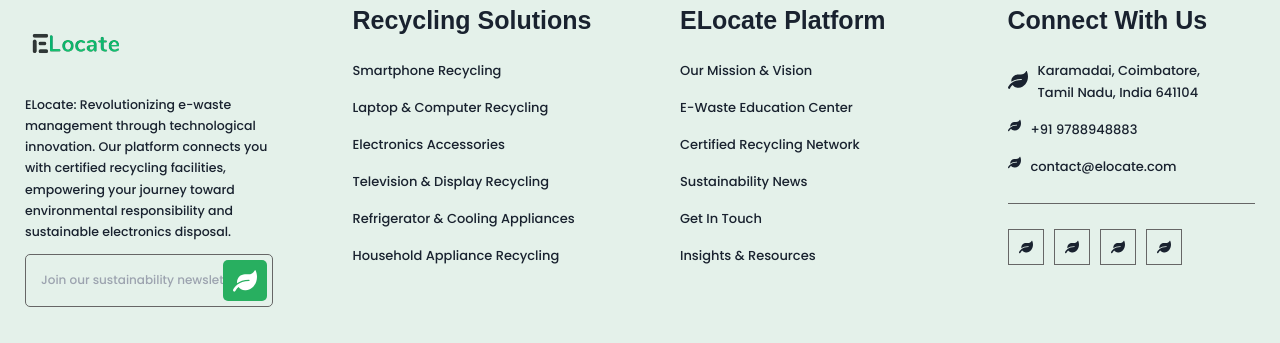
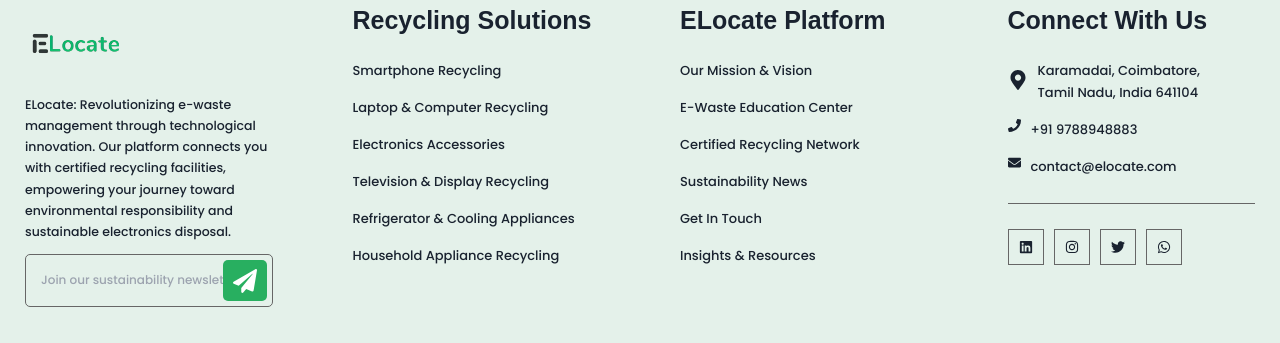
Before and after one commit to sumalesh-14/Elocate-frontend, a Next.js app: page /citizen/contactus in a window 1280 px wide. Shown: the part 1029-1372 px from the top of the page. Built offline with nearby package versions, Linux system fonts and the light colour scheme; no server answers.

Commit message:
chore(dependencies): update package-lock.json and refactor icon components

```diff
--- a/src/app/citizen/Footer/Footer.tsx
+++ b/src/app/citizen/Footer/Footer.tsx
@@ -1,14 +1,6 @@
 "use client";
 import React, { useState } from "react";
 import ClientIonIcon from "../../utils/ClientIonIcon";
-import { paperPlane } from "ionicons/icons";
-import { location } from "ionicons/icons";
-import { call } from "ionicons/icons";
-import { mail } from "ionicons/icons";
-import { logoLinkedin } from "ionicons/icons";
-import { logoTwitter } from "ionicons/icons";
-import { logoInstagram } from "ionicons/icons";
-import { logoWhatsapp } from "ionicons/icons";
 import logo from "../../../assets/ELocate-s.png";
 import Link from "next/link";
 import Image from "next/image";
@@ -99,7 +91,7 @@
                 className="form-btn"
                 aria-label="Subscribe to our newsletter"
               >
-                <ClientIonIcon icon={paperPlane} aria-hidden="true"></ClientIonIcon>
+                <ClientIonIcon icon="paperPlane" aria-hidden="true"></ClientIonIcon>
               </button>
             </form>
           </div>
@@ -187,13 +179,13 @@
               <p className="footer-list-title">Connect With Us</p>
             </li>
             <li className="footer-item">
-              <ClientIonIcon icon={location} aria-hidden="true" className="w-8 h-8 mt-4"></ClientIonIcon>
+              <ClientIonIcon icon="location" aria-hidden="true" className="w-8 h-8 mt-4"></ClientIonIcon>
               <address className="contact-link address">
                 Karamadai, Coimbatore,<br />Tamil Nadu, India 641104
               </address>
             </li>
             <li className="footer-item">
-              <ClientIonIcon icon={call} aria-hidden="true"></ClientIonIcon>
+              <ClientIonIcon icon="call" aria-hidden="true"></ClientIonIcon>
               <Link
                 target="_blank"
                 rel="noopener noreferrer"
@@ -204,7 +196,7 @@
               </Link>
             </li>
             <li className="footer-item">
-              <ClientIonIcon icon={mail} aria-hidden="true"></ClientIonIcon>
+              <ClientIonIcon icon="mail" aria-hidden="true"></ClientIonIcon>
               <Link
                 target="_blank"
                 rel="noopener noreferrer"
@@ -224,7 +216,7 @@
                     aria-label="Connect with ELocate on LinkedIn"
                     className="social-link"
                   >
-                    <ClientIonIcon icon={logoLinkedin}></ClientIonIcon>
+                    <ClientIonIcon icon="logoLinkedin"></ClientIonIcon>
                   </Link>
                 </li>
                 <li>
@@ -235,7 +227,7 @@
                     aria-label="Follow ELocate on Instagram"
                     className="social-link"
                   >
-                    <ClientIonIcon icon={logoInstagram}></ClientIonIcon>
+                    <ClientIonIcon icon="logoInstagram"></ClientIonIcon>
                   </Link>
                 </li>
                 <li>
@@ -246,7 +238,7 @@
                     aria-label="Follow ELocate on Twitter"
                     className="social-link"
                   >
-                    <ClientIonIcon icon={logoTwitter}></ClientIonIcon>
+                    <ClientIonIcon icon="logoTwitter"></ClientIonIcon>
                   </Link>
                 </li>
                 <li>
@@ -257,7 +249,7 @@
                     aria-label="Contact ELocate on WhatsApp"
                     className="social-link"
                   >
-                    <ClientIonIcon icon={logoWhatsapp}></ClientIonIcon>
+                    <ClientIonIcon icon="logoWhatsapp"></ClientIonIcon>
                   </Link>
                 </li>
               </ul>
--- a/src/app/citizen/Header/Navbar.tsx
+++ b/src/app/citizen/Header/Navbar.tsx
@@ -3,9 +3,6 @@
 import Image from "next/image";
 import Link from "next/link";
 import ClientIonIcon from "../../utils/ClientIonIcon";
-import { menuOutline } from "ionicons/icons";
-import { closeOutline } from "ionicons/icons";
-import { location } from "ionicons/icons"
 import logo from "../../../assets/ELocate-s.png"
 import { getEmail, getUser, getUserName, handleLogout, isAuthenticated } from "../sign-in/auth";
 import { FiUser } from 'react-icons/fi';
@@ -182,7 +179,7 @@
                                 onClick={toggleNavbar}
                             >
                                 <ClientIonIcon
-                                    icon={closeOutline}
+                                    icon="closeOutline"
                                     className={`close-icon ${isNavbarActive ? "" : "hidden"}`}
                                 ></ClientIonIcon>
                             </button>
@@ -204,7 +201,7 @@
                         onClick={handleLocationClick}
                         className='font-montserrat font-bold text-xl ml-12 md:ml-4 md:text-2xl text-emerald-600 flex items-center gap-[1vh] hover:text-emerald-700 transition-colors cursor-pointer'
                     >
-                        <ClientIonIcon icon={location} aria-hidden="true" role="img"></ClientIonIcon>
+                        <ClientIonIcon icon="location" aria-hidden="true" role="img"></ClientIonIcon>
                         {locations || 'Loading...'}
                     </button>
 
@@ -242,7 +239,7 @@
                         data-nav-toggler
                         onClick={toggleNavbar}
                     >
-                        <ClientIonIcon icon={menuOutline} aria-hidden="true" role="img"></ClientIonIcon>
+                        <ClientIonIcon icon="menuOutline" aria-hidden="true" role="img"></ClientIonIcon>
                     </button>
 
                     <div
--- a/src/app/citizen/contactus/ContactUs.tsx
+++ b/src/app/citizen/contactus/ContactUs.tsx
@@ -2,18 +2,8 @@
 "use client";
 import React, { useState } from "react";
 import ClientIonIcon from "../../utils/ClientIonIcon";
-import {
-  location,
-  call,
-  mail,
-  logoLinkedin,
-  logoTwitter,
-  logoInstagram,
-  logoWhatsapp,
-} from "ionicons/icons";
 import Link from "next/link";
 import { ToastContainer, toast } from "react-toastify";
-import Head from "next/head";
 import { motion } from "framer-motion";
 import { MdPhoneInTalk, MdEmail, MdLocationOn } from "react-icons/md";
 import { submitContactForm } from "../services/contactApi";
@@ -60,11 +50,6 @@
 
   return (
     <div className="min-h-screen bg-white">
-      <Head>
-        <title>Connect With Us | ELocate</title>
-        <meta name="description" content="Reach out to ELocate's sustainability experts for personalized assistance and information on e-waste management." />
-      </Head>
-
       <ToastContainer theme="dark" position="top-right" />
 
       {/* Hero Section */}
@@ -229,10 +214,10 @@
                   <p className="text-sm font-bold text-emerald-200 uppercase tracking-widest mb-6">Social Ecosystem</p>
                   <div className="flex gap-4">
                     {[
-                      { icon: logoLinkedin, label: "LinkedIn" },
-                      { icon: logoTwitter, label: "Twitter" },
-                      { icon: logoInstagram, label: "Instagram" },
-                      { icon: logoWhatsapp, label: "WhatsApp" }
+                      { icon: "logoLinkedin", label: "LinkedIn" },
+                      { icon: "logoTwitter", label: "Twitter" },
+                      { icon: "logoInstagram", label: "Instagram" },
+                      { icon: "logoWhatsapp", label: "WhatsApp" }
                     ].map((app, i) => (
                       <Link
                         key={i}
```
Also changed, not shown: src/app/utils/ClientIonIcon.tsx (+19 -1 lines), 1 other file (tests, documents, lock files or other folders).
